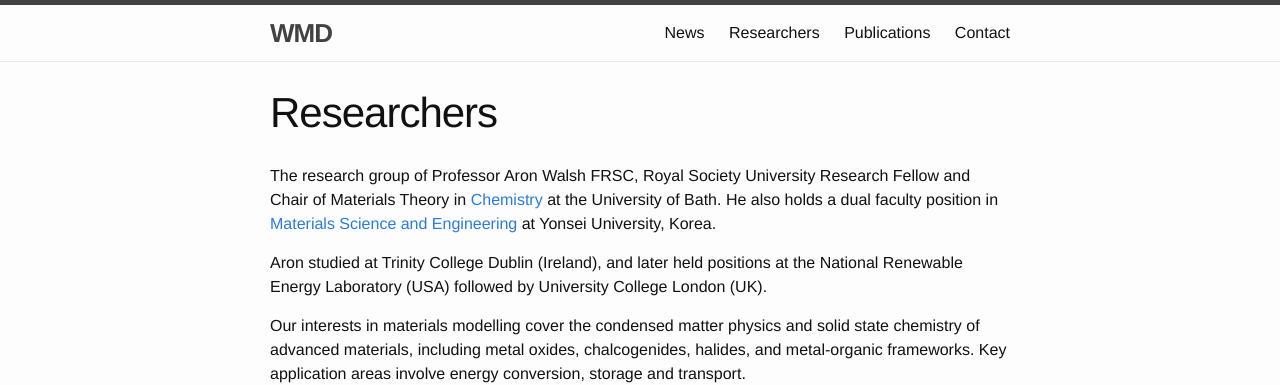
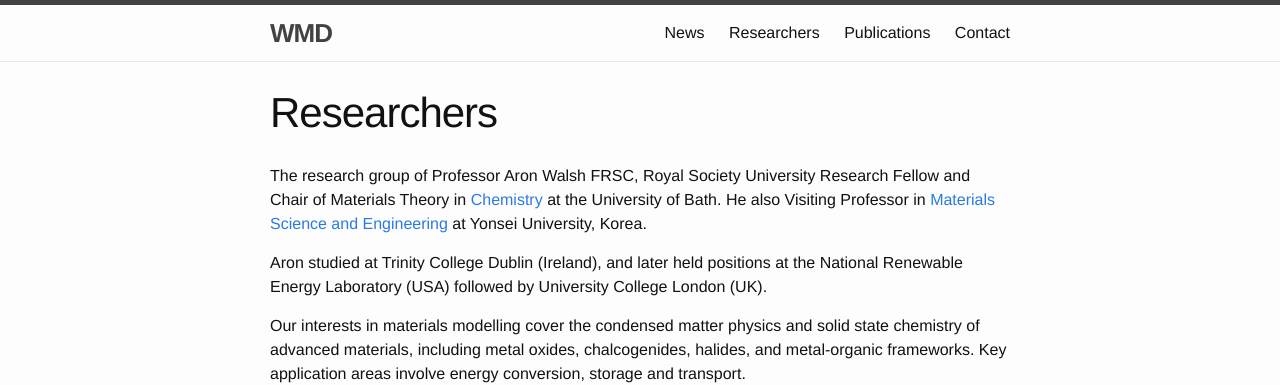
Before and after one commit to WMD-group/WMD-group.github.io, a Jekyll site: the page built from b_group.md, in a window 1280 px wide. Shown: the top 385 px of the page. Built offline with Jekyll 4.4.1, drawn with Linux system fonts in a browser that asks for light colours.

Commit message:
Title update

```diff
--- a/b_group.md
+++ b/b_group.md
@@ -5,7 +5,7 @@ permalink: /group/
 ---
 
 The research group of Professor Aron Walsh FRSC, Royal Society University Research Fellow and Chair of Materials Theory in [Chemistry](http://www.bath.ac.uk/chemistry/) at the University of Bath.
-He also holds a dual faculty position in [Materials Science and Engineering](http://mse.yonsei.ac.kr/eng/) at Yonsei University, Korea.
+He also Visiting Professor in [Materials Science and Engineering](http://mse.yonsei.ac.kr/eng/) at Yonsei University, Korea.
 
 Aron studied at Trinity College Dublin (Ireland), and later held positions at the National Renewable Energy Laboratory (USA) followed by University College London (UK).
 
```
